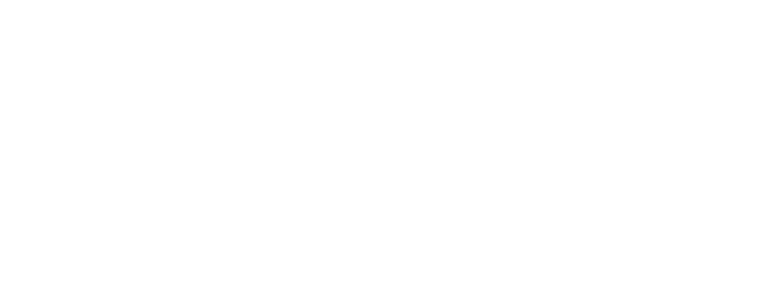
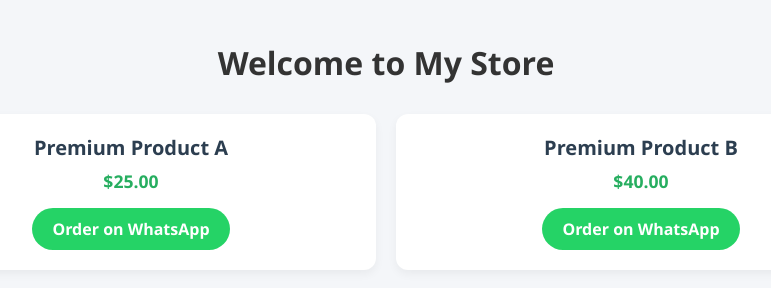
Before and after one commit to tanjim2006/my-store, a plain HTML site: page index.html in a window 1280 px wide. Shown: the whole page, without its empty margins (254-1025 px from the left). Drawn offline with Linux system fonts and the light colour scheme.

Commit message:
Update index.html

```diff
--- a/index.html
+++ b/index.html
@@ -1,13 +1,126 @@
 <!DOCTYPE html>
-<html>
+<html lang="en">
 <head>
-  <meta charset="utf-8" />
+  <meta charset="UTF-8" />
   <meta name="viewport" content="width=device-width, initial-scale=1.0" />
-  <title>Content Manager</title>
-  <script src="https://identity.netlify.com/v1/netlify-identity-widget.js"></script>
+  <title>My Store</title>
+  <style>
+    /* Global Styles */
+    body {
+      font-family: 'Segoe UI', Tahoma, Geneva, Verdana, sans-serif;
+      background-color: #f4f6f9;
+      margin: 0;
+      padding: 20px;
+    }
+    h1 {
+      text-align: center;
+      color: #333;
+    }
+
+    /* Product Grid Layout */
+    .product-grid {
+      display: grid;
+      grid-template-columns: repeat(auto-fit, minmax(250px, 1fr));
+      gap: 20px;
+      max-width: 1000px;
+      margin: 30px auto;
+    }
+
+    /* Animated Product Card */
+    .product-card {
+      background: #ffffff;
+      border-radius: 12px;
+      padding: 20px;
+      text-align: center;
+      box-shadow: 0 4px 10px rgba(0, 0, 0, 0.05);
+
+      /* Smooth Hover Animation */
+      transition: transform 0.3s ease, box-shadow 0.3s ease;
+
+      /* Entrance Fade-In Animation */
+      animation: fadeIn 0.8s ease-in-out;
+    }
+
+    .product-card:hover {
+      transform: translateY(-8px);
+      box-shadow: 0 12px 24px rgba(0, 0, 0, 0.15);
+    }
+
+    .product-title {
+      font-size: 1.25rem;
+      font-weight: 600;
+      color: #2c3e50;
+      margin-bottom: 8px;
+    }
+
+    .product-price {
+      font-size: 1.1rem;
+      color: #27ae60;
+      font-weight: bold;
+      margin-bottom: 15px;
+    }
+
+    /* WhatsApp Button with Pulse Animation */
+    .whatsapp-btn {
+      display: inline-block;
+      background-color: #25D366;
+      color: white;
+      text-decoration: none;
+      padding: 10px 20px;
+      border-radius: 25px;
+      font-weight: bold;
+      transition: background-color 0.2s ease, transform 0.2s ease;
+    }
+
+    .whatsapp-btn:hover {
+      background-color: #128C7E;
+      transform: scale(1.05);
+    }
+
+    /* Page Entrance Animation */
+    @keyframes fadeIn {
+      from {
+        opacity: 0;
+        transform: translateY(20px);
+      }
+      to {
+        opacity: 1;
+        transform: translateY(100);
+      }
+    }
+  </style>
 </head>
 <body>
-  <!-- Decap CMS Script -->
-  <script src="https://unpkg.com/decap-cms@^3.0.0/dist/decap-cms.js"></script>
+
+  <h1>Welcome to My Store</h1>
+
+  <div class="product-grid">
+
+    <!-- Product 1 -->
+    <div class="product-card">
+      <div class="product-title">Premium Product A</div>
+      <div class="product-price">$25.00</div>
+      <a
+        href="https://wa.me/1234567890?text=Hi!%20I%20am%20interested%20in%20buying%20Premium%20Product%20A"
+        target="_blank"
+        class="whatsapp-btn">
+        Order on WhatsApp
+      </a>
+    </div>
+
+    <!-- Product 2 -->
+    <div class="product-card">
+      <div class="product-title">Premium Product B</div>
+      <div class="product-price">$40.00</div>
+      <a
+        href="https://wa.me/1234567890?text=Hi!%20I%20am%20interested%20in%20buying%20Premium%20Product%20B"
+        target="_blank"
+        class="whatsapp-btn">
+        Order on WhatsApp
+      </a>
+    </div>
+
+  </div>
+
 </body>
 </html>
```
